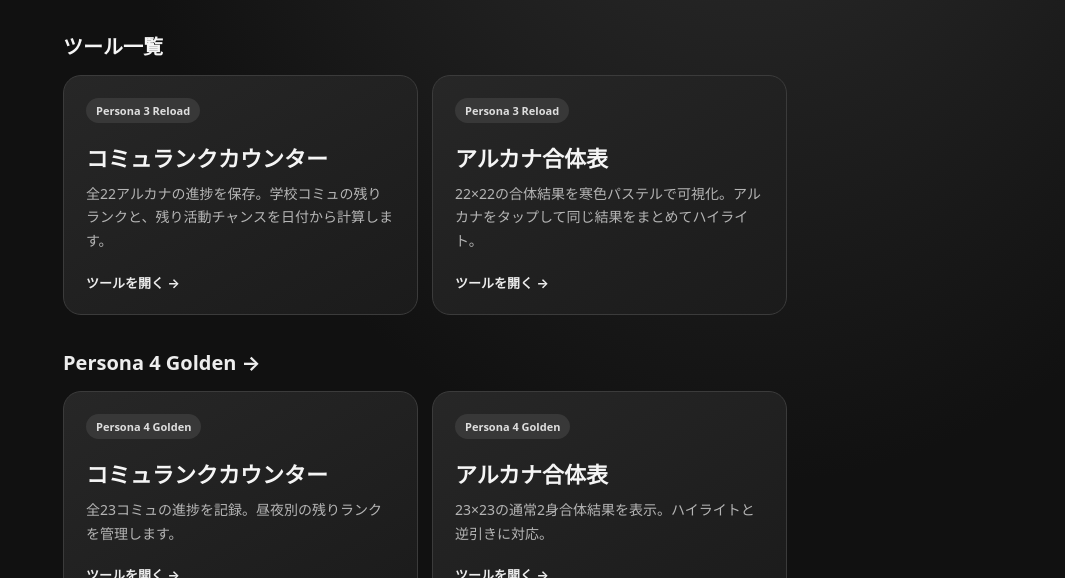
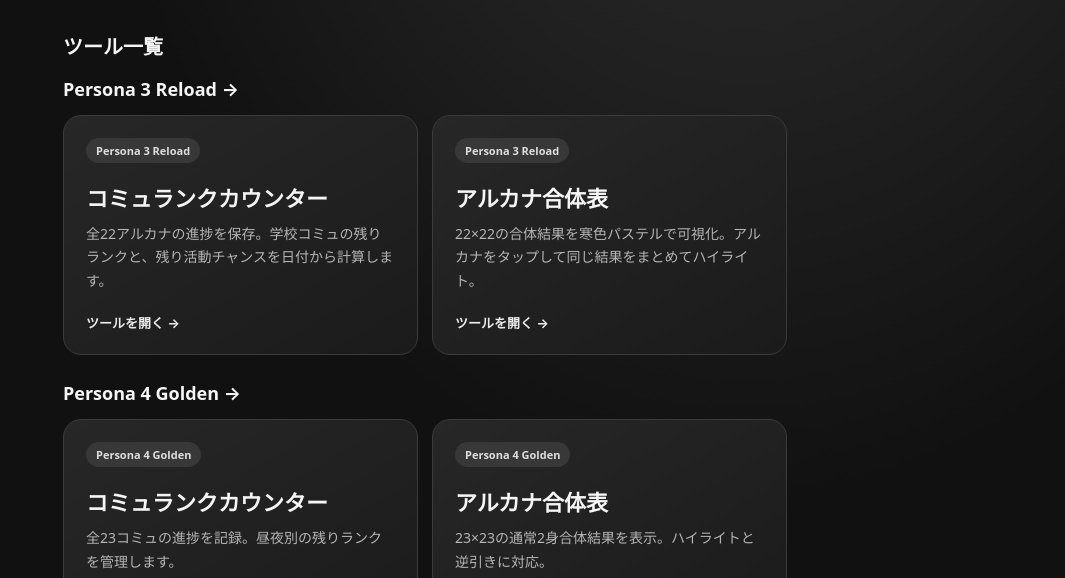
Before and after one commit to hiro-su-42/PUBLIC_CONTENT, a plain HTML site: page index.html in a window 1280 px wide. Shown: the part 222-800 px from the top of the page, without its empty margins (215-1280 px from the left). Drawn offline with Linux system fonts and the light colour scheme.

Commit message:
Group P3R and P4G under linked game subsections on homepage

```diff
--- a/index.html
+++ b/index.html
@@ -14,6 +14,8 @@ main{max-width:760px;margin:auto;padding:clamp(22px,5vw,56px) 18px 56px}
 h1{font-size:clamp(30px,7vw,48px);margin:10px 0 12px;letter-spacing:-.035em}
 .lead{line-height:1.85;color:var(--muted);font-size:15px;max-width:60ch}
 h2{margin:34px 0 15px;font-size:20px}
+.game-heading{font-size:18px;margin:26px 0 14px;font-weight:750}.game-heading a{text-decoration:none;color:inherit}.game-heading a:hover,.game-heading a:focus-visible{text-decoration:underline}
+h2+.game-heading{margin-top:17px}
 .grid{display:grid;grid-template-columns:repeat(auto-fit,minmax(min(100%,285px),1fr));gap:14px}
 .card{display:block;background:linear-gradient(150deg,#272727,#1b1b1b);border:1px solid var(--line);padding:22px;border-radius:18px;text-decoration:none;color:inherit;transition:transform .15s,border-color .15s}
 .card:hover,.card:focus-visible{transform:translateY(-2px);border-color:var(--accent);outline:0}
@@ -30,6 +32,7 @@ a{color:var(--accent)}
   <h1>MIOGameTools</h1>
   <p class="lead">プレイ中に欲しくなった便利ツールを、ひとつずつ。気軽に使えて、チャットで育てられるゲーム用ツール集です。</p>
   <h2>ツール一覧</h2>
+  <h3 class="game-heading"><a href="./p3r/">Persona 3 Reload →</a></h3>
   <div class="grid">
     <a class="card" href="./p3r/commu-counter/">
       <span class="chip">Persona 3 Reload</span>
@@ -44,7 +47,7 @@ a{color:var(--accent)}
       <div class="go">ツールを開く →</div>
     </a>
   </div>
-  <h2><a href="./p4g/" style="text-decoration:none">Persona 4 Golden →</a></h2>
+  <h3 class="game-heading"><a href="./p4g/">Persona 4 Golden →</a></h3>
   <div class="grid">
     <a class="card" href="./p4g/commu-counter/">
       <span class="chip">Persona 4 Golden</span>
```
